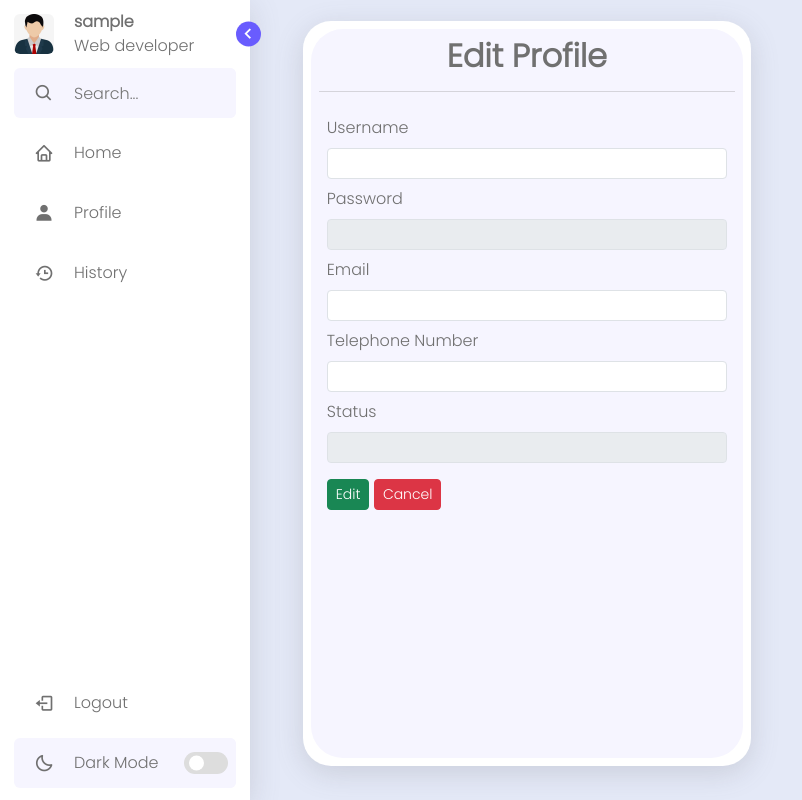
After one commit to RORUJI/grader, a PHP site: page /edit-profile.php in a window 1280 px wide. The commit adds this page. Shown: the whole page, without its empty margins (0-802 px from the left). Run offline with PHP 8.4, Linux system fonts and the light colour scheme; the visitor is signed in with stand-in values (Sample User, id 1); data comes from the database, SQL or seed files in the repository; data that the repository does not hold is empty; some libraries are stand-ins or nearby versions.

Commit message:
Edit User Profile Update!

```diff
--- /dev/null
+++ b/edit-profile.php
@@ -0,0 +1,200 @@
+<?php
+session_start();
+
+include_once "dbconnect.php";
+
+if (!isset($_SESSION['userid'])) {
+    header("Location: index.php");
+} else {
+    $userId = $_SESSION['userid'];
+    $sqlUserData = "SELECT * FROM user INNER JOIN level ON user.levelID = level.levelID WHERE userid = $userId";
+    $queryUserData = $conn->query($sqlUserData);
+    $userData = $queryUserData->fetch_assoc();
+
+    ?>
+
+    <head>
+        <meta charset="UTF-8">
+        <meta name="viewport" content="width=device-width, initial-scale=1.0">
+        <link rel="stylesheet" href="style2.css?v<?php echo time(); ?>">
+        <link href='https://unpkg.com/boxicons@2.1.4/css/boxicons.min.css' rel='stylesheet'>
+        <link href="https://cdn.jsdelivr.net/npm/bootstrap@5.3.3/dist/css/bootstrap.min.css" rel="stylesheet"
+            integrity="sha384-QWTKZyjpPEjISv5WaRU9OFeRpok6YctnYmDr5pNlyT2bRjXh0JMhjY6hW+ALEwIH" crossorigin="anonymous">
+        <title>Grader</title>
+    </head>
+
+    <style>
+        .profile-field {
+            height: 95%;
+            width: 35vw;
+            margin: 1vw;
+            background: var(--sidebaer-color);
+            border-radius: 28px;
+            box-shadow: rgba(100, 100, 111, 0.2) 0px 7px 29px 0px;
+        }
+    </style>
+
+    <body>
+        <nav class="sidebar">
+            <header>
+                <div class="image-text">
+                    <span class="image">
+                        <img src="User.jpg" alt="">
+                    </span>
+
+                    <div class="text header-text">
+                        <span class="name">
+                            <?php echo $_SESSION['username']; ?>
+                        </span>
+                        <span class="profession">Web developer</span>
+                    </div>
+                </div>
+
+                <i class='bx bx-chevron-right toggle'></i>
+
+            </header>
+
+            <div class="menu-bar">
+                <div class="menu">
+                    <li class="search-box">
+                        <i class='bx bx-search icon'></i>
+                        <input type="search" placeholder="Search...">
+                    </li>
+                    <li class="nav-link">
+                        <a href="index.php">
+                            <i class='bx bx-home icon'></i>
+                            <span class="text nav-text">Home</span>
+                        </a>
+                    </li>
+                    <li class="nav-link">
+                        <a href="profile.php">
+                            <i class='bx bxs-user icon'></i>
+                            <span class="text nav-text">Profile</span>
+                        </a>
+                    </li>
+                    <li class="nav-link">
+                        <a href="history.php">
+                            <i class='bx bx-history icon'></i>
+                            <span class="text nav-text">History</span>
+                        </a>
+                    </li>
+                </div>
+                <div class="bottom-content">
+                    <li class="">
+                        <a href="system/logout_system.php" id="logout-button">
+                            <i class="bx bx-log-out icon"></i>
+                            <span class="text nav-text">Logout</span>
+                        </a>
+                    </li>
+
+                    <li class="mode">
+                        <div class="moon-sun">
+                            <i class="bx bx-moon icon moon"></i>
+                            <i class="bx bx-sun icon sun"></i>
+                        </div>
+                        <span class="mode-text text">Dark Mode</span>
+
+                        <div class="toggle-switch">
+                            <span class="switch"></span>
+                        </div>
+                    </li>
+                </div>
+            </div>
+        </nav>
+
+        <section class="home">
+            <div class="text">
+                <div class="profile-field row p-2">
+                    <div class="col p-2 rounded-5 type-select text-center">
+                        <form action="profile-system/edit-profile-system.php" id="editProfileForm" method="post">
+                            <h2 class="fw-bold">Edit Profile</h2>
+                            <hr>
+                            <div class="rounded p-2 text-start">
+                                <div class="mb-2">
+                                    <label for="username" class="form-label">Username</label>
+                                    <input type="text" name="username" class="form-control form-control-sm"
+                                        value="<?php echo $userData['username']; ?>">
+                                </div>
+
+                                <div class="mb-2">
+                                    <label for="password" class="form-label">Password</label>
+                                    <input type="password" name="password" class="form-control form-control-sm"
+                                        value="<?php echo $userData['password']; ?>" disabled>
+                                </div>
+
+                                <div class="mb-2">
+                                    <label for="email" class="form-label">Email</label>
+                                    <input type="text" name="email" class="form-control form-control-sm"
+                                        value="<?php echo $userData['email']; ?>">
+                                </div>
+
+                                <div class="mb-2">
+                                    <label for="tel" class="form-label">Telephone Number</label>
+                                    <input type="tel" name="tel" class="form-control form-control-sm"
+                                        value="<?php echo $userData['tel']; ?>">
+                                </div>
+
+                                <div class="mb-3">
+                                    <label for="status" class="form-label">Status</label>
+                                    <input type="text" name="status" class="form-control form-control-sm"
+                                        value="<?php echo $userData['levelname']; ?>" disabled>
+                                </div>
+
+                                <div class="mb-2">
+                                    <button type="submit" class="btn btn-sm btn-success">Edit</button>
+                                    <a href="profile.php" class="btn btn-sm btn-danger">Cancel</a>
+                                </div>
+                            </div>
+                        </form>
+                    </div>
+                </div>
+            </div>
+        </section>
+
+        <script src="change-mode.js"></script>
+        <script src="https://code.jquery.com/jquery-3.7.1.min.js"></script>
+        <script src="https://cdn.jsdelivr.net/npm/sweetalert2@11"></script>
+        <script>
+            $(document).ready(function() {
+                $('#editProfileForm').submit(function(e) {
+                    e.preventDefault();
+                    let formUrl = $(this).attr('action');
+                    let reqMethod = $(this).attr('method');
+                    let formData = $(this).serialize();
+
+                    $.ajax({
+                        type: reqMethod,
+                        url: formUrl,
+                        data: formData,
+                        success: function(data) {
+                            let jsonData = JSON.parse(data);
+
+                            if (jsonData.status == "success") {
+                                Swal.fire ({
+                                    icon: "success",
+                                    title: "สำเร็จ",
+                                    text: jsonData.msg,
+                                    showConfirmButton: false,
+                                    timer: 1000
+                                }).then((r) => {
+                                    window.location.href = "profile.php";
+                                })
+                            } else {
+                                Swal.fire ({
+                                    icon: "error",
+                                    title: "ล้มเหลว",
+                                    text: jsonData.msg,
+                                    showConfirmButton: false,
+                                    timer: 1000
+                                })
+                            }
+                        }
+                    });
+                });
+            });
+        </script>
+    </body>
+
+    </html>
+
+<?php } ?>
```
Also changed, not shown: profile-system/edit-profile-system.php (added, +132 -0 lines), profile.php (+57 -14 lines).
